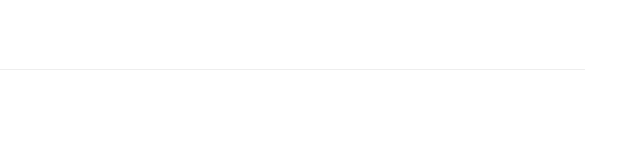
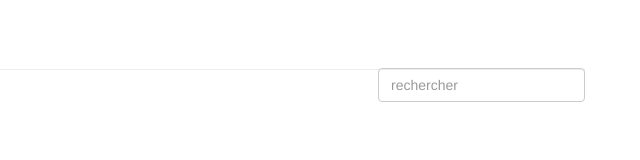
Before and after one commit to YoanDieu/example, a plain HTML site: page index.html in a window 1280 px wide. Shown: the full height of the page, 640-1280 px from the left. Drawn offline with Linux system fonts and the light colour scheme.

Commit message:
add first input header

```diff
--- a/index.html
+++ b/index.html
@@ -13,6 +13,11 @@
 				<header class="page-header">
 			<div class="nav-brand">Simplon FTW</div>
 			<div class="navbar-form navbar-right">
+				<form class="form-inline">
+					<div class="form-group">
+						<input type"text" class="form-control" placeholder="rechercher" aria-desribedby="sizing-addon1" > </input>
+					</div>
+				</form>
 			</div>
 
 				</header>
```
